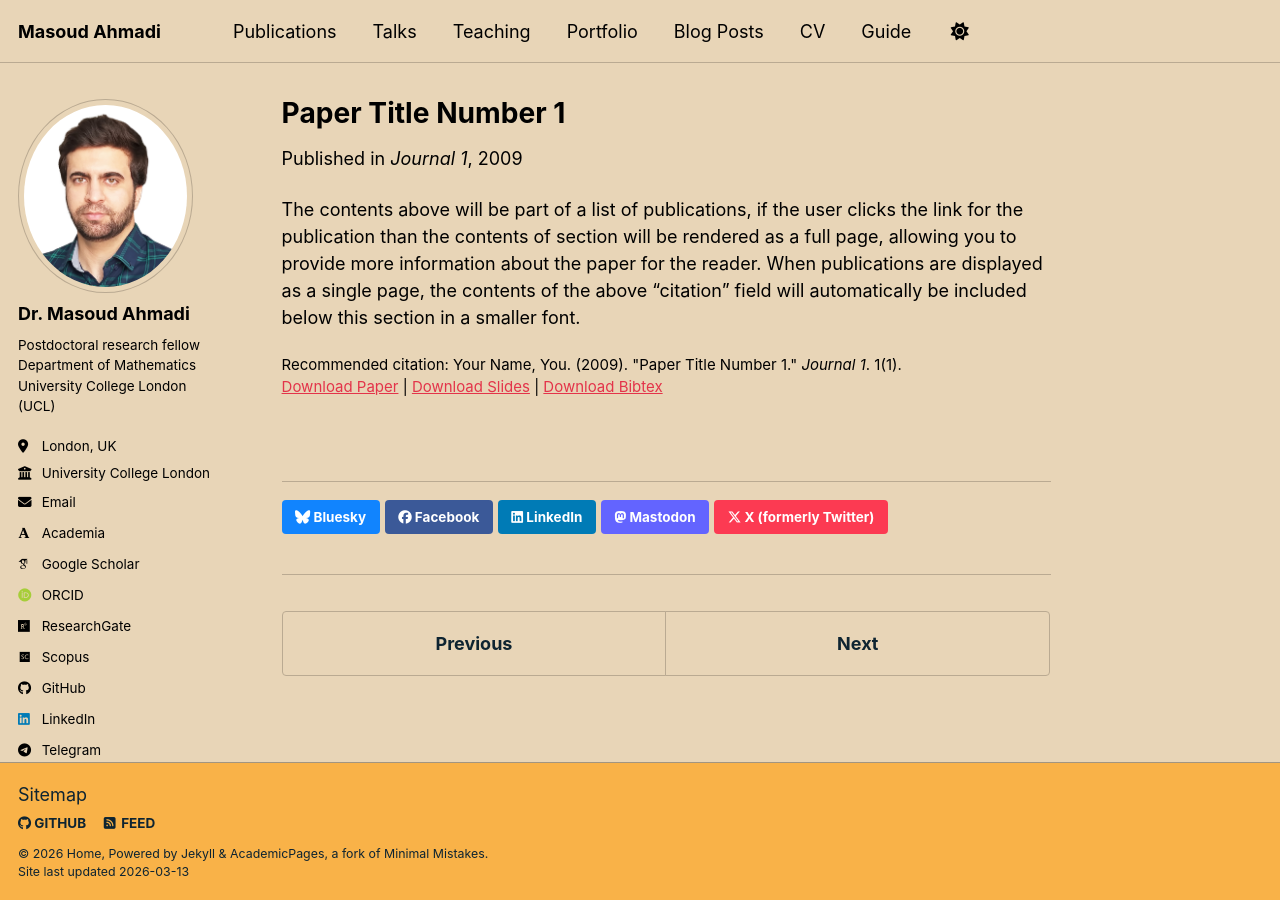
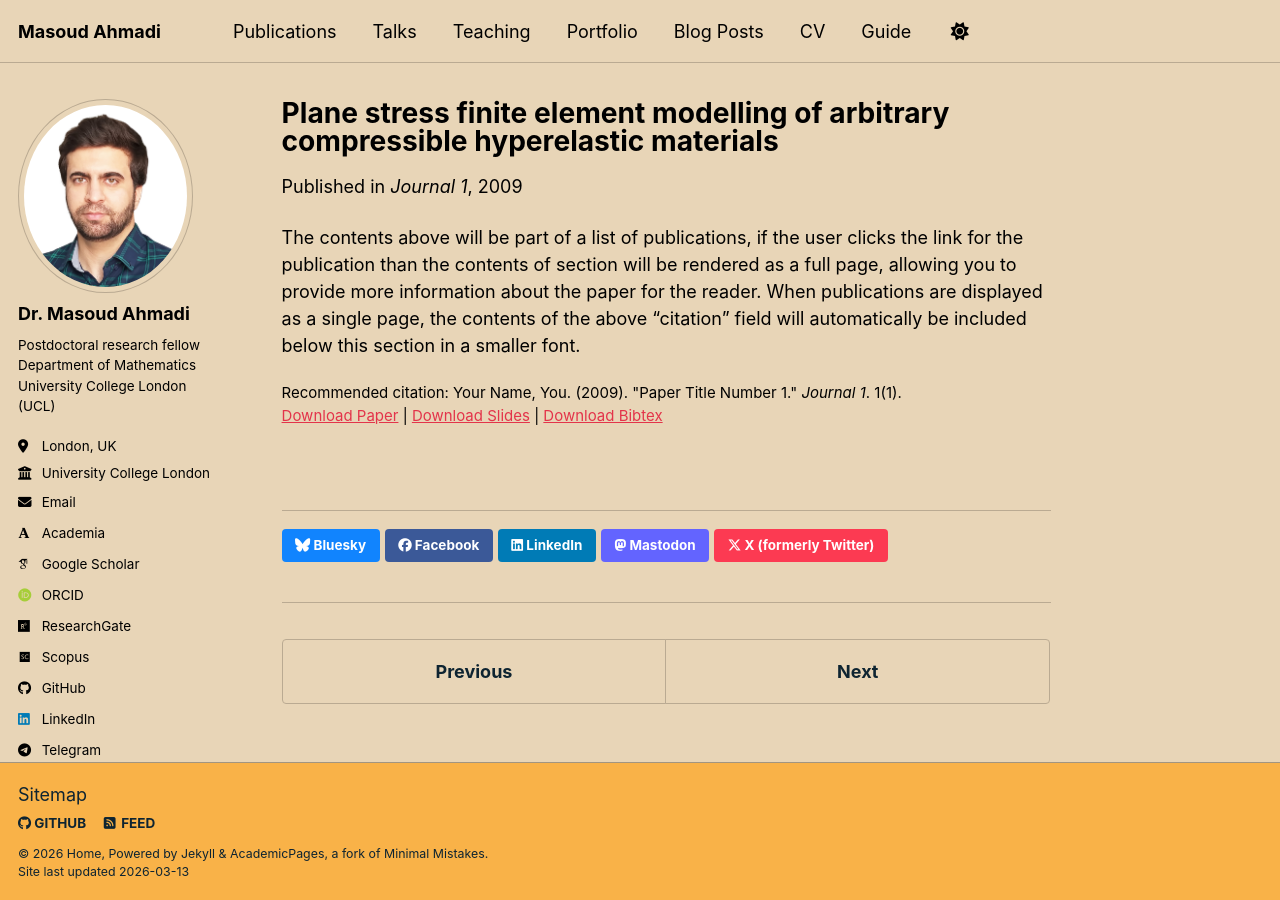
Before and after one commit to Masoud16ahm/Masoud16ahm.github.io, a Jekyll site: the page built from _publications/2009-10-01-paper-title-number-1.md, in a window 1280 px wide. Built offline with Jekyll 4.4.1, drawn with Linux system fonts in a browser that asks for light colours; some web fonts are replaced; a script bundle is joined from its source files by our own code; library files that are not in the unit come from our copies.

Commit message:
Update title of publication to reflect content

```diff
--- a/_publications/2009-10-01-paper-title-number-1.md
+++ b/_publications/2009-10-01-paper-title-number-1.md
@@ -1,5 +1,5 @@
 ---
-title: "Paper Title Number 1"
+title: "Plane stress finite element modelling of arbitrary compressible hyperelastic materials"
 collection: publications
 category: manuscripts
 permalink: /publication/2009-10-01-paper-title-number-1
```
